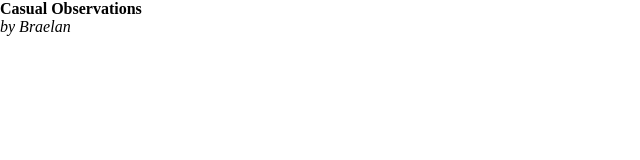
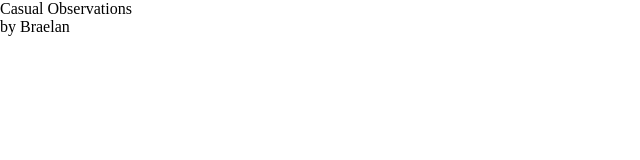
Before and after one commit to Braelan/R-pages, a plain HTML site: page index.html in a window 1280 px wide. Shown: the full height of the page, 0-640 px from the left. Drawn offline with Linux system fonts and the light colour scheme.

Commit message:
css reset

```diff
--- a/R-page.css
+++ b/R-page.css
@@ -3,6 +3,11 @@ h1, html, body, em {
   padding: 0;
   border: none;
   font-size: inherit;
-  text-decoration: none;
+  text-decoration: inherit;
   text-emphasis: none;
+  outline: 0;
+  box-sizing: inherit;
+  font: inherit;
+  background: transparent;
+  text-align: inherit;
 }
```
